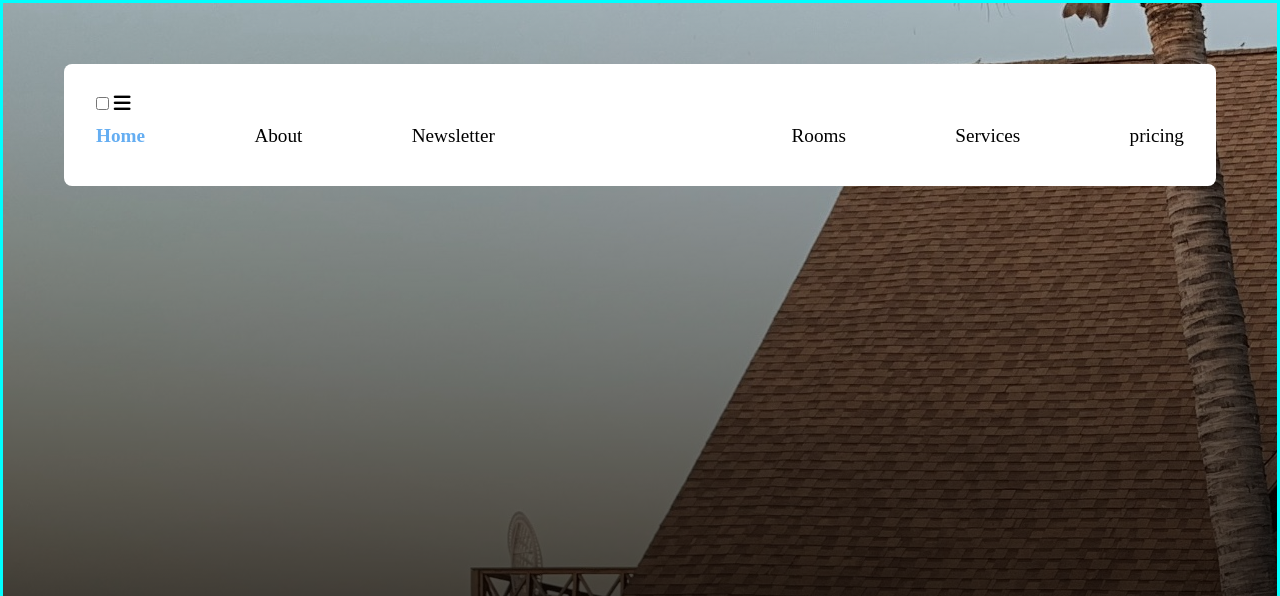
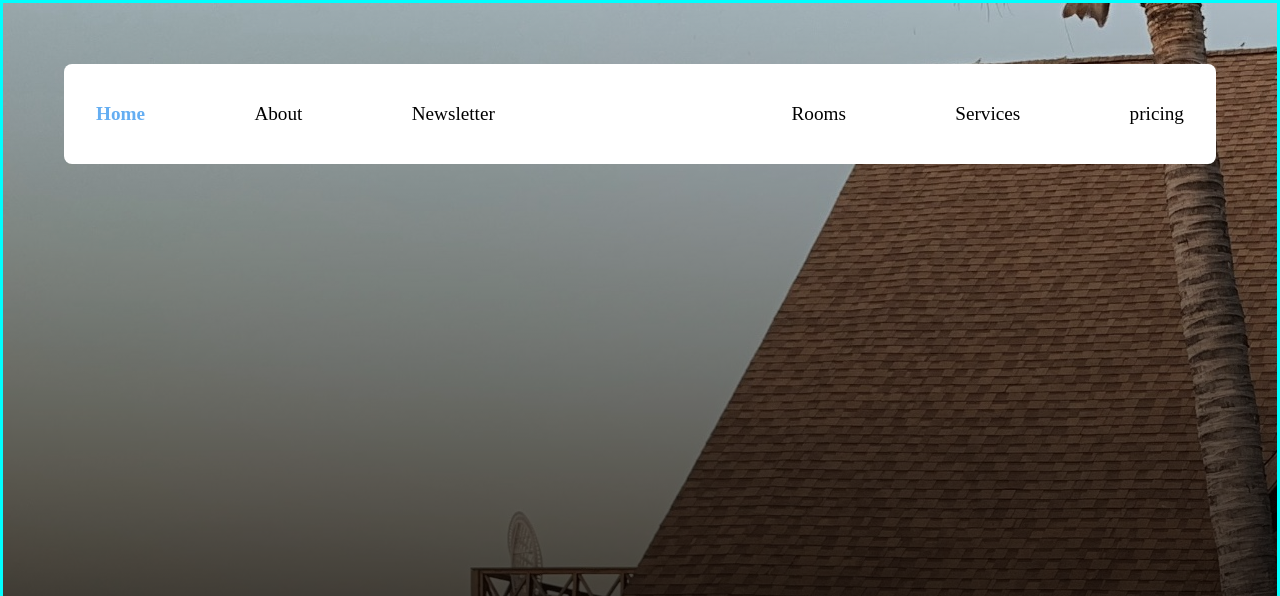
Before and after one commit to shahadat1081/Hotel-booking, a plain HTML site: page index.html in a window 1280 px wide. Shown: the top 596 px of the page. Drawn offline with Linux system fonts and the light colour scheme.

Commit message:
hotel booking

```diff
--- a/index.html
+++ b/index.html
@@ -15,10 +15,6 @@
     <header>
 
         <nav>
-             <input type="checkbox" id="check">
-            <label for="check" class="checkbtn">
-            <i class="fas fa-bars"></i></label>
-
             <div class="nav-link">
                 <a href="#home" class="active">Home</a>
                 <a href="#">About</a>
```
